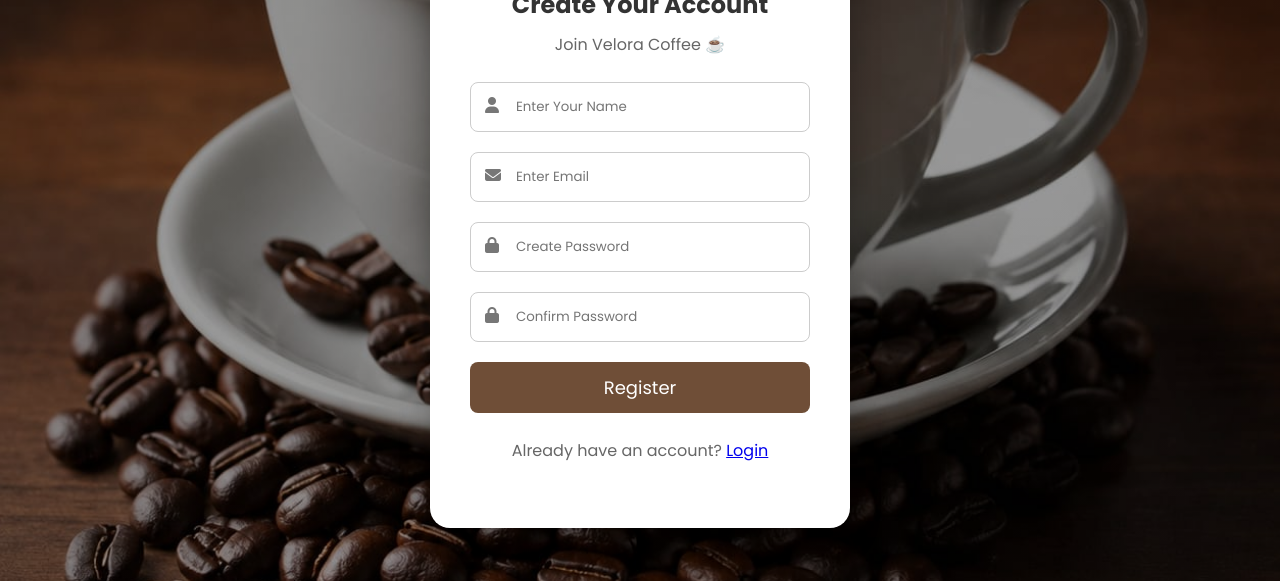
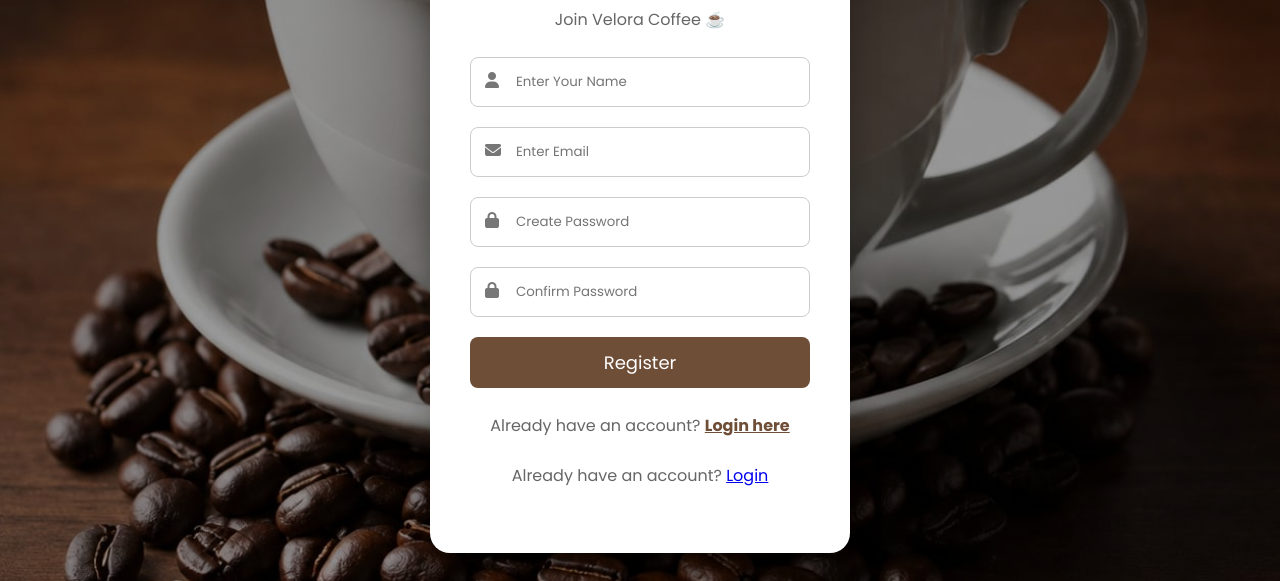
Before and after one commit to thangavelthangavel127-sketch/velora-coffee-house, a plain HTML site: page register.html in a window 1280 px wide. Shown: the part 219-800 px from the top of the page. Drawn offline with Linux system fonts and the light colour scheme.

Commit message:
Add register-login links

```diff
--- a/register.html
+++ b/register.html
@@ -70,6 +70,10 @@ href="https://cdnjs.cloudflare.com/ajax/libs/font-awesome/6.5.2/css/all.min.css"
             <p id="registerMessage"></p>
 
         </form>
+
+        <p style="text-align:center; margin-top:15px;">
+            Already have an account? <a href="login.html" style="color:#6f4e37; font-weight:bold;">Login here</a>
+        </p>
 
         <p>
             Already have an account?
```
Also changed, not shown: login.html (+4 -0 lines).
